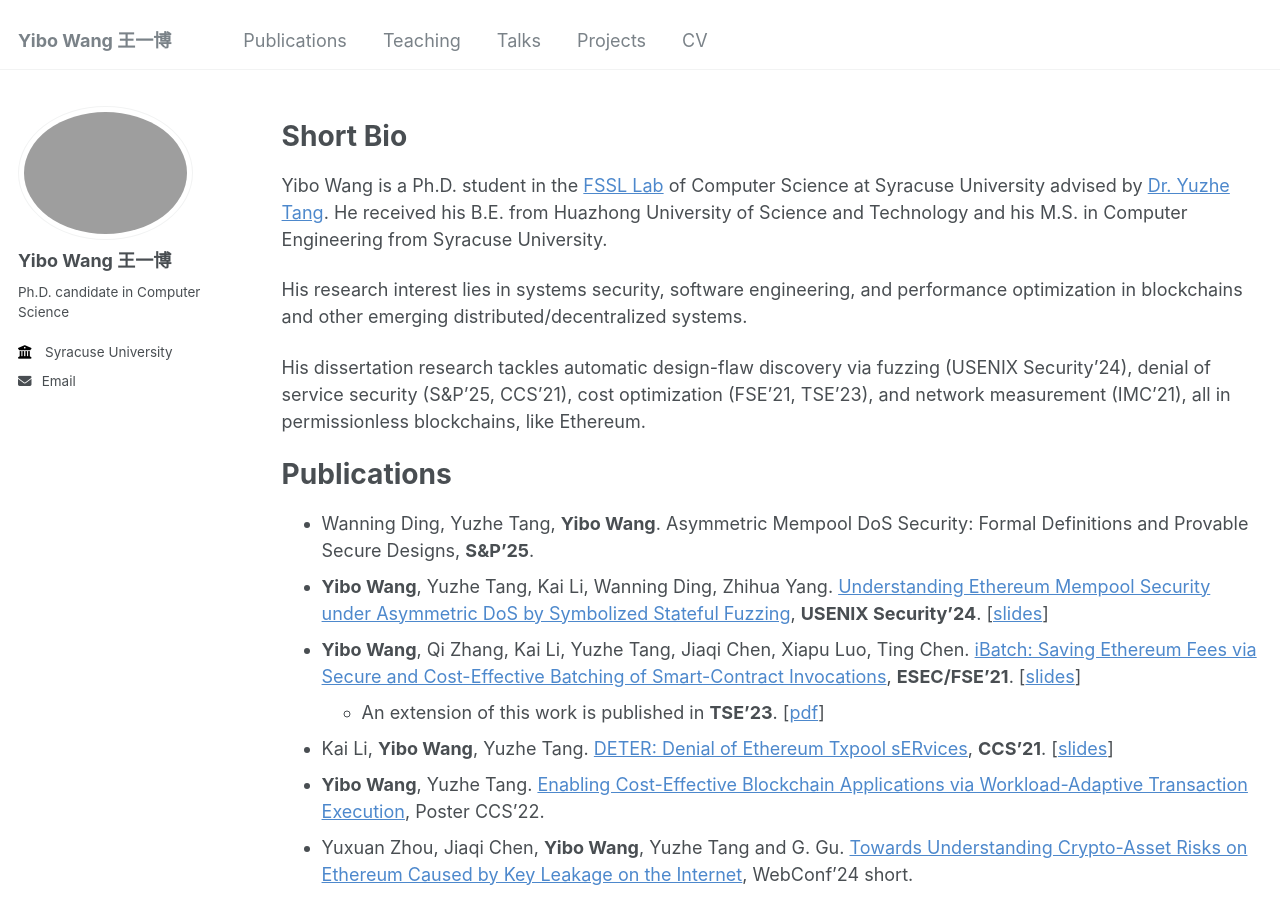
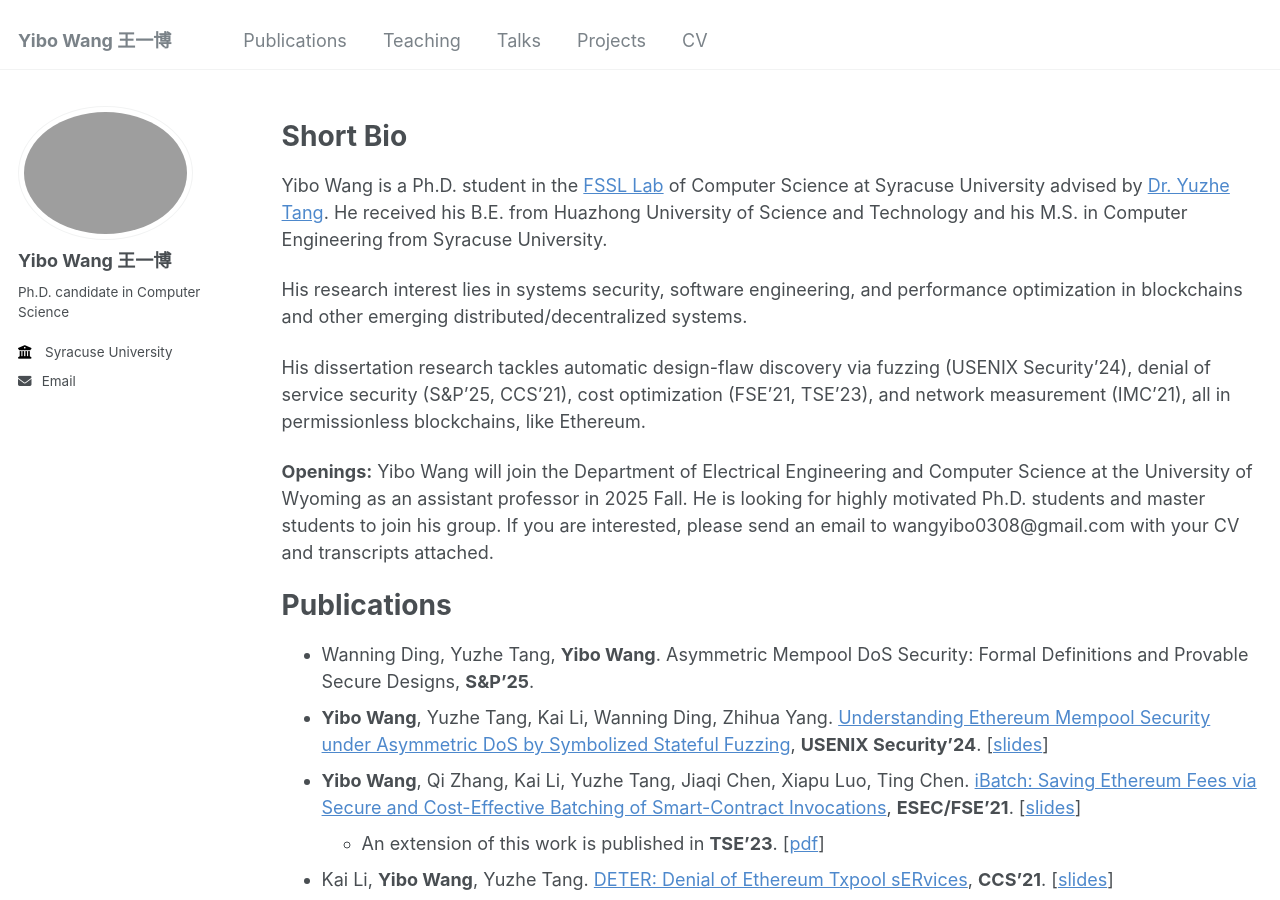
Before and after one commit to wangyibo0308/wangyibo0308.github.io, a Jekyll site: the page built from _pages/about.md, in a window 1280 px wide and 900 px high. Built offline with Jekyll 4.4.1, drawn with Linux system fonts in a browser that asks for light colours.

Commit message:
Update about.md

```diff
--- a/_pages/about.md
+++ b/_pages/about.md
@@ -15,6 +15,8 @@ Yibo Wang is a Ph.D. student in the [FSSL Lab](https://tristartom.github.io/memb
 His research interest lies in systems security, software engineering, and performance optimization in blockchains and other emerging distributed/decentralized systems.
 
 His dissertation research tackles automatic design-flaw discovery via fuzzing (USENIX Security’24), denial of service security (S&P’25, CCS’21), cost optimization (FSE’21, TSE’23), and network measurement (IMC'21), all in permissionless blockchains, like Ethereum.
+
+**Openings:** Yibo Wang will join the Department of Electrical Engineering and Computer Science at the University of Wyoming as an assistant professor in 2025 Fall. He is looking for highly motivated Ph.D. students and master students to join his group. If you are interested, please send an email to wangyibo0308@gmail.com with your CV and transcripts attached.
 
 
 Publications
```
